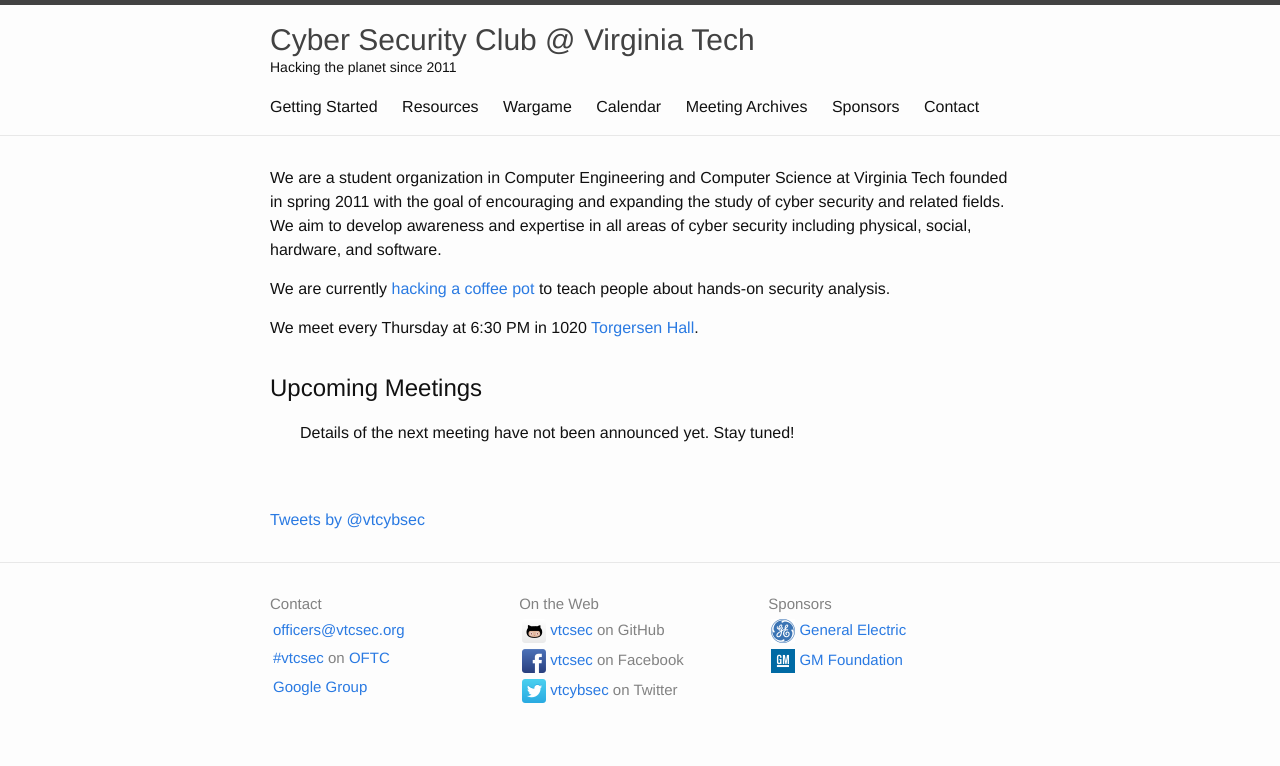
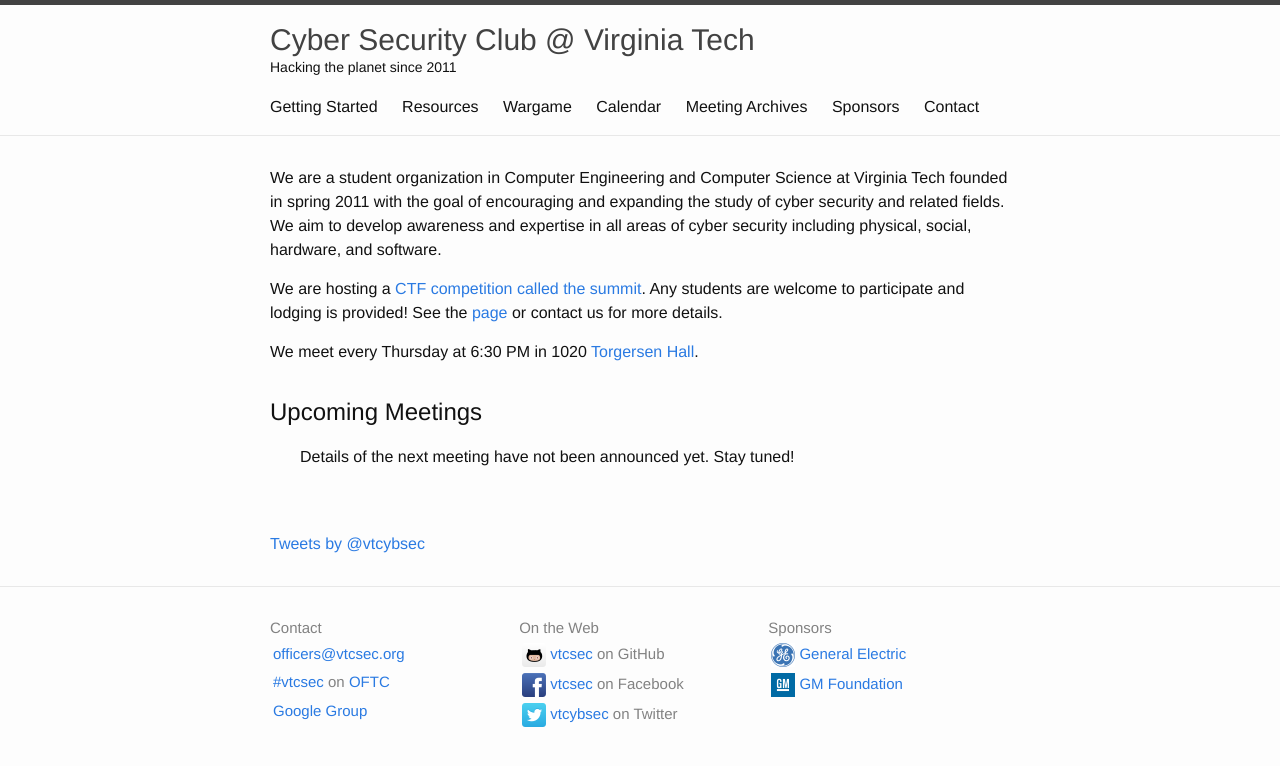
Before and after one commit to VTCSec/vtcsec.org, a Jekyll site: the page built from index.html, in a window 1280 px wide. Shown: the top 766 px of the page. Built offline with Jekyll 4.4.1, drawn with Linux system fonts in a browser that asks for light colours; comment, search, counter and statistics services are not loaded.

Commit message:
link to summit from main page

```diff
--- a/index.html
+++ b/index.html
@@ -11,9 +11,14 @@ expanding the study of cyber security and related fields.
 We aim to develop awareness and expertise in all areas of cyber security including physical,
 social, hardware, and software.</p>
 
+<p>We are hosting a <a href="/summit">CTF competition called the summit</a>.  Any students are welcome to participate and lodging is provided!
+See the <a href="/summit">page</a> or contact us for more details.</p>
+
+<!--
 <p>
     We are currently <a href="/projects/hacking_a_coffee_pot.html">hacking a coffee pot</a> to teach people about hands-on security analysis.
 </p>
+-->
 
 
 {% comment %}
```
